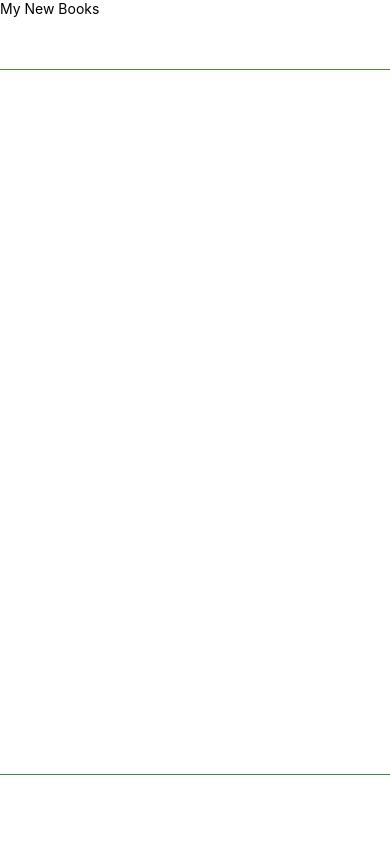
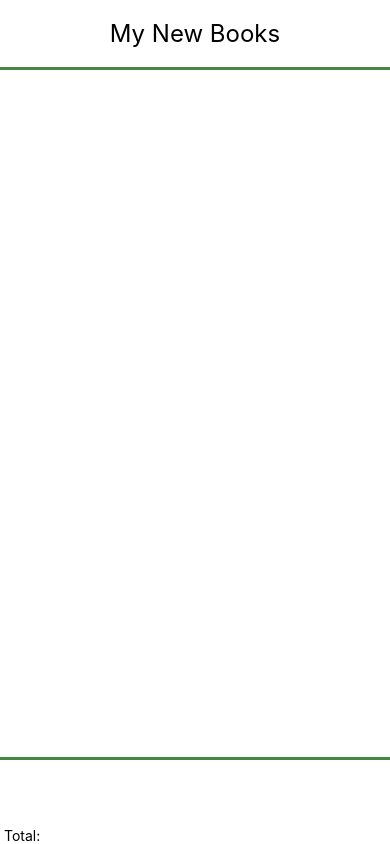
Before and after one commit to Adrian-Walker/book-app, a React Native app: screen / in a window 390 px wide. Built offline with nearby package versions, Linux system fonts and the light colour scheme.

Commit message:
changes made

```diff
--- a/App.js
+++ b/App.js
@@ -8,16 +8,21 @@ export default function App() {
       <View
         style={{
           height: 70,
-          borderBottomWidth: 0.5,
+          borderBottomWidth: 3.5,
           borderBottomColor: "#484",
+          alignItems: "center",
+          justifyContent: "center",
         }}
       >
-        <Text>My New Books</Text>
+        <Text style={{ fontSize: 24 }}>My New Books</Text>
       </View>
       <View style={{ flex: 1 }} />
       <View
-        style={{ height: 70, borderTopWidth: 0.5, borderTopColor: "#484" }}
+        style={{ height: 70, borderTopWidth: 3.5, borderTopColor: "#484" }}
       />
+      <View>
+        <Text> Total: </Text>
+      </View>
       <SafeAreaView />
     </View>
   );
```
